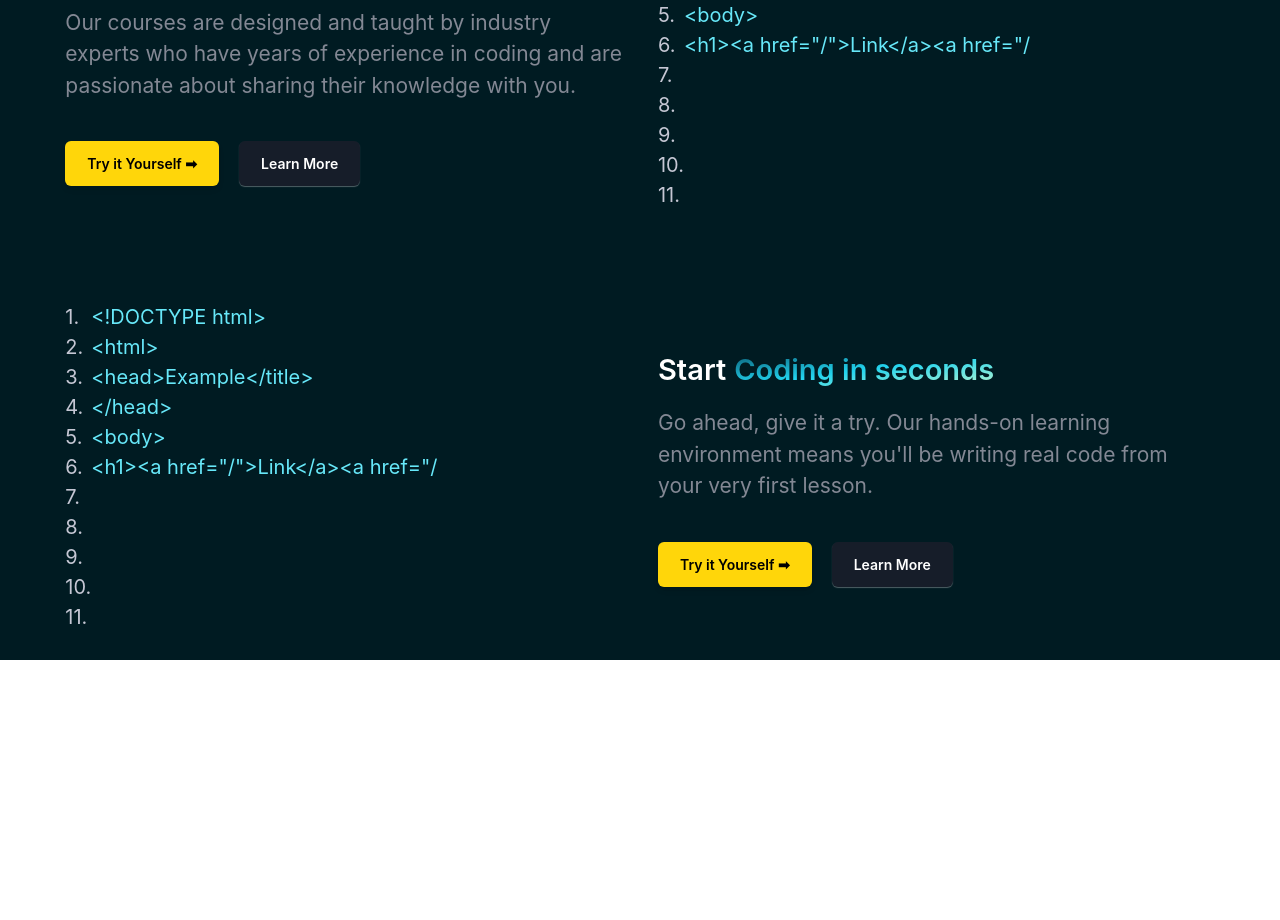
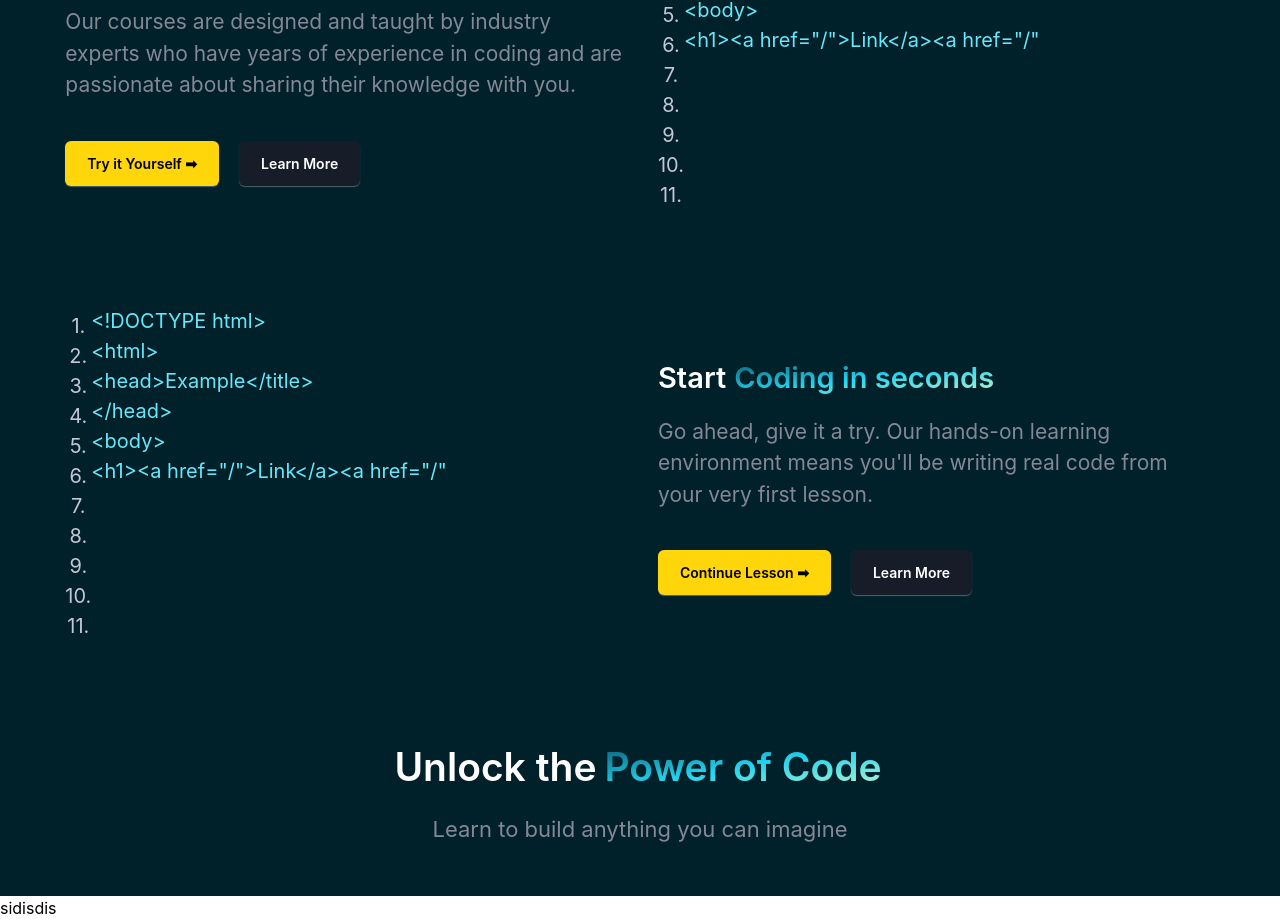
Before and after one commit to RohanVania/EdTechPlatform, a React (Create React App) app in the folder FRONTEND/: page / in a window 1280 px wide. Shown: the part 640-1560 px from the top of the page. Before the commit the page ends 1300 px from the top, so only its background shows below. Built offline with nearby package versions, Linux system fonts and the light colour scheme.

Commit message:
Some changes in work

```diff
--- a/FRONTEND/src/App.js
+++ b/FRONTEND/src/App.js
@@ -1,16 +1,17 @@
-import { Routes,Route } from "react-router-dom";
 import "./App.css";
 import {HomePage} from "./pages/HomePage";
 import CoursePage from "./pages/CoursePage";
+import { Routes,Route } from "react-router-dom";
 
 
 function App() {
   return (
     <div className="tw-font-inter">
-      <Routes>
-        <Route path='/' element={<HomePage/>}/>
-        <Route path='/courses' element={<CoursePage/>}/>
-      </Routes>
+    <Routes>
+      <Route path="/" element={<HomePage/>} />
+      <Route path="/courses" element={<CoursePage/>}/>
+      <Route path="*" element={<h1 className="tw-h-screen tw-bg-red-300" >NOT FOUND</h1>} />
+    </Routes>
 
     </div>
   );
--- a/FRONTEND/src/components/core/Buttons.js
+++ b/FRONTEND/src/components/core/Buttons.js
@@ -1,20 +1,17 @@
 import React from 'react'
 
-function Buttons({btnobject,extrasmall}) {
+function Buttons({extrasmall,text,active}) {
 
-        const extrasmallstyle=extrasmall?'tw-text-[9px]':'tw-text-[10px]'
+        const extrasmallstyle=extrasmall?'tw-text-[8px]':'tw-text-[10px]'
 
-        const activestyle1=btnobject.texts.btn1.active?"tw-bg-yellow-50":'tw-bg-[#161d29] tw-text-white';
-        const activestyle2=btnobject.texts.btn2.active?"tw-bg-yellow-50":'tw-bg-[#161d29] tw-text-white';
+        const activestyle1=active?"tw-bg-yellow-50 tw-border-0 tw-shadow-0":'tw-bg-[#161d29] tw-text-white';
 
     return (
         <>
-            <div className={`${activestyle1} ${extrasmallstyle} tw-px-[7px] tw-py-[12px] tw-rounded-full btnalign:tw-rounded-md btn:tw-px-[18px] 2xs:tw-px-[22px] 2xs:tw-text-[14px] tw-font-semibold tw-shadow-md`}>
-                {btnobject.texts.btn1.text}
+            <div className={`${activestyle1} ${extrasmallstyle} tw-px-[7px] tw-py-[12px] tw-rounded-full btnalign:tw-rounded-md btn:tw-px-[18px] 2xs:tw-px-[22px] 2xs:tw-text-[14px] tw-font-semibold tw-shadow-m tw-shadow-[0_1px_1px_0px_rgba(255,255,255,0.3)]`}>
+                {text}
             </div>
-            <div className={ `${activestyle2} ${extrasmallstyle} tw-px-[7px] tw-py-[12px] btnalign:tw-rounded-md tw-rounded-full btn:tw-px-[18px] 2xs:tw-px-[22px] 2xs:tw-text-[14px] tw-font-semibold tw-shadow-[0_1px_1px_0px_rgba(255,255,255,0.3)] `}>
-            {btnobject.texts.btn2.text}
-            </div>
+
         </>
     )
 }
--- a/FRONTEND/src/components/homePage/CodeBlock.js
+++ b/FRONTEND/src/components/homePage/CodeBlock.js
@@ -6,27 +6,28 @@ import { TypeAnimation } from 'react-type-animation';
 
 
 
-function CodeBlock({text,heading1,highlight,heading2,btnobj,reverse,code,codecolor}) {
-    const reversestyle=reverse?'codeblock:tw-flex-row-reverse':'';
+function CodeBlock({ text, heading1, highlight, heading2, btnobj, reverse, code, codecolor }) {
+    const reversestyle = reverse ? 'codeblock:tw-flex-row-reverse' : '';
     return (
         <div className={`tw-flex tw-flex-col tw-items-center codeblock:tw-flex-row  ${reversestyle}  tw-justify-evenly tw-gap-5 btnalign:tw-gap-9 `}>
             {/* Block 1 */}
-            <div className='tw-w-full tw-bg-purple-40 tw-flex tw-flex-col tw-gap-5 xs:tw-gap-10 tw-py-5 xs:tw-py-9 sm:tw-max-w-[600px]'>
+            <div className='tw-w-full tw-bg-purple-40 tw-flex tw-flex-col   tw-gap-5 xs:tw-gap-10 tw-py-5 xs:tw-py-9 sm:tw-max-w-[600px]'>
                 <div className='tw-flex tw-flex-col tw-gap-4'>
                     <HighlightText text={heading1} highlight={highlight} text2={heading2} />
-                    <p className='tw-text-richblack-300 tw-text-[10px] 3xs:tw-text-[13px] 2xs:tw-text-[15px] xs:tw-text-[17px] sm:tw-text-[17px] md:tw-text-[21px]  '>
-                      {text}
+                    <p className='tw-text-richblack-300 tw-text-[10px] 3xs:tw-text-[13px] 2xs:tw-text-[15px] xs:tw-text-[17px] sm:tw-text-[17px] md:tw-text-[21px] tw-pr-0'>
+                        {text}
                     </p>
                 </div>
                 <div className='tw-flex tw-gap-2 xs:tw-gap-5 '>
-                    <Buttons btnobject={btnobj} extrasmall />
+                    <Buttons text={btnobj.btn1.text} extrasmall={btnobj.btn1.text} active={btnobj.btn1.active}  />
+                    <Buttons text={btnobj.btn2.text} extrasmall={btnobj.btn2.text} active={btnobj.btn2.active} />
                 </div>
             </div>
             {/* Block 2 */}
-            <div className='tw-w-full tw-bg-purple-80  tw-flex tw-flex   sm:tw-max-w-[600px] codeblock:tw-h-[386px]  codeblock:tw-py-4'>
+            <div className='tw-w-full tw-h-full  tw-py-5 tw-bg-purple-80  tw-flex tw-flex  sm:tw-max-w-[600px] codeblock:tw-h-[395px]  codeblock:tw-py-4'>
 
-                <div className='tw-flex tw-items-center tw-justify-around tw-text-richblack-50 tw-whitespace-pre-line '>
-                    <div className='tw-flex tw-flex-col tww-[12%] tw-text-[13px] 2xs:tw-text-[16px] xs:tw-text-[20px] tw-items-start '>
+                <div className='tw-flex tw-items-center tw-justify-around tw-text-richblack-50 tw-whitespace-pre-line  '>
+                    <div className='tw-flex tw-flex-col tw-items-center tw-justify-evenly tw-gap-[1.8px] sm:tw-gap-0  tw-text-[13px] 2xs:tw-text-[16px] xs:tw-text-[20px] tw-items-start  '>
                         <p>1.</p>
                         <p>2.</p>
                         <p>3.</p>
@@ -39,13 +40,13 @@ function CodeBlock({text,heading1,highlight,heading2,btnobj,reverse,code,codecol
                         <p>10.</p>
                         <p>11.</p>
                     </div>
-                    <div className={`${codecolor} tw-w-full  tw-text-[12px] btn:tw-text-[12px] 2xs:tw-text-[15px] xs:tw-text-[20px] tw-flex-1  tw-h-[97%] tw-w-[100%] xs:tw-h-full codeblock:tw-h-[93.3%] `}>
+                    <div className={` ${codecolor} tw-w-full tw-h-full  tw-text-[12px] btn:tw-text-[12px] 2xs:tw-text-[15px] xs:tw-text-[20px] tw-flex-1  tw-h-[100%] tw-w-[100%] xs:tw-h-full codeblock:tw-h-[93.3%] `}>
                         <TypeAnimation
-                        style={{width:'100%',height:'100%'}}
-                        sequence={[code,1000,""]}
-                        cursor={true}
-                        repeat={Infinity}
-                        omitDeletionAnimation={true}
+                            style={{ width: '100%', height: '100%' }}
+                            sequence={[code, 1000, ""]}
+                            repeat={Infinity}
+                            omitDeletionAnimation={true }
+                            cursor={true}
                         />
                     </div>
                 </div>
--- a/FRONTEND/src/components/homePage/HighlightText.js
+++ b/FRONTEND/src/components/homePage/HighlightText.js
@@ -2,11 +2,14 @@
 
 import React from 'react'
 
-function HighlightText({text,highlight,text2}) {
+function HighlightText({text,highlight,text2,Size}) {
+        const fontbigger=Size?'md:tw-text-[39px]':''
     return (
-        <p className='tw-text-white tw-font-[600] tw-text-[14px] sm:tw-text-[29px]  3xs:tw-text-[17px] btn:tw-text-[20px] btnalign:tw-text-[26px] '>
-            {text}
-            <span className='tw-mx-1  tw-text-[17px] 3xs:tw-text-[23px] btn:tw-text-[29px] btnalign:tw-text-[36px] btnalign:tw-ml-2 sm:tw-text-[29px] tw-bg-gradient-to-br tw-from-blue-500 tw-via-cyan-400 tw-to-green-200 tw-text-transparent tw-bg-clip-text'>
+        // <p className={`tw-text-white tw-font-[600] tw-text-[14px] sm:tw-text-[29px]  3xs:tw-text-[17px] btn:tw-text-[20px] btnalign:tw-text-[26px] md:${fontbigger}`}>
+        <p className={`tw-text-white tw-font-[600] tw-text-[14px] sm:tw-text-[29px]  3xs:tw-text-[25px] btn:tw-text-[20px] btnalign:tw-text-[26px]  ${fontbigger}`}>
+        {text}
+
+            <span className={`tw-mx-1  tw-text-[17px] 3xs:tw-text-[25px] btn:tw-text-[29px] btnalign:tw-text-[36px] btnalign:tw-ml-2 sm:tw-text-[29px] tw-bg-gradient-to-br tw-from-blue-500 tw-via-cyan-400 tw-to-green-200 tw-text-transparent tw-bg-clip-text  ${fontbigger}`}>
                 {highlight}
             </span>
             {text2}
--- a/FRONTEND/src/index.js
+++ b/FRONTEND/src/index.js
@@ -2,13 +2,13 @@ import React from "react";
 import ReactDOM from "react-dom/client";
 import App from "./App";
 import "./index.css";
-import {BrowserRouter} from "react-router-dom";
+import { BrowserRouter } from "react-router-dom";
 
 const root = ReactDOM.createRoot(document.getElementById("root"));
 root.render(
   <React.StrictMode>
     <BrowserRouter>
-        <App />
+      <App />
     </BrowserRouter>
-    </React.StrictMode>
+  </React.StrictMode>
 );
--- a/FRONTEND/src/pages/HomePage.js
+++ b/FRONTEND/src/pages/HomePage.js
@@ -6,41 +6,39 @@ import Banner from "../assets/Images/banner.mp4"
 import CodeBlock from '../components/homePage/CodeBlock'
 
 const btndata1 = {
-  texts: {
     btn1: {
-      text: 'Learn More',
+      text: 'Try it Yourself ➡',
+      extrasmall:true,
       active: true
     },
     btn2: {
-      text: 'Book Now',
-      active: false
-    }
-
-  }
-}
-const btndata2 = {
-  texts: {
-    btn1: {
-      text: 'Try it Yourself ➡',
-      active: true
-    },
-    btn2: {
+      extrasmall:true,
       text: 'Learn More',
       active: false
     }
 }
+
+const btndata2 = {
+  btn1: {
+    text: 'Continue Lesson ➡',
+    extrasmall:true,
+    active: true
+  },
+  btn2: {
+    extrasmall:true,
+    text: 'Learn More',
+    active: false
   }
-
-
+}
 
 
 export function HomePage() {
   return (
-    <div className='tw-bg-red-20 tw-bg-richblue-900 '>
+    <>
+        {/* Section 1 */}
+      <div id='section1' className='tw-bg-red-20 tw-bg-richblue-800 '>
 
-      {/* Section 1 */}
-
-      <div className='tw-bg-green-30 tw-px-3 tw-w-11/12 tw-mx-auto '>
+        <div className='tw-px-3 tw-w-11/12   tw-mx-auto '>
             {/* BUTTON */}
             <div className=' tw-px- tw-mt-3 tw-text-richblack-200 tw-mx-auto'>
               <div className='tw-flex tw-items-center tw-justify-center tw-gap-2 btn:tw-w-[260px] tw-shadow-[0_0px_6px_0px_rgba(255,255,255,0.3)]  tw-bg-[#161d29] tw-rounded-full tw-px-[6px] tw-py-[12px] tw-text-[11px] 3xs:tw-text-[13px] btnalign:tw-mx-auto btnalign:tw-text-[19px] btnalign:tw-w-[290px]'>
@@ -52,7 +50,7 @@ export function HomePage() {
             </div>
 
             {/* Heading */}
-        <div className='tw-mt-5  '>
+            <div className='tw-mt-5  tw-mx-auto'>
               <div className='btnalign:tw-text-center'>
                 <HighlightText text="Empower Your Future with" highlight="Coding Skills" />
               </div>
@@ -61,7 +59,8 @@ export function HomePage() {
                   With our online coding courses, you can learn at your own pace, from anywhere in the world, and get access to a wealth of resources, including hands-on projects, quizzes, and personalized feedback from instructors.
                 </p>
                 <div className='tw-flex tw-gap-3 3xs:tw-gap-2 2xs:tw-gap-5 tw-mt-5 btnalign:tw-mx-auto'>
-              <Buttons btnobject={btndata1} />
+                  <Buttons text="Learn More" active extrasmall />
+                  <Buttons text="Book a demo"  extrasmall />
                 </div>
               </div>
             </div>
@@ -88,11 +87,12 @@ export function HomePage() {
                 </defs>
               </svg>
 
-
             </div>
 
-        <div className=' tw-bg-red-30 tw-mt-[20px] md:tw-mt-[55px] tw-flex tw-flex-col tw-gap-9 '>
-          <CodeBlock btnobj={btndata2}
+          {/* Code Blocks */}
+            <div className=' tw-bg-red-30 tw-mt-[15px] md:tw-mt-[50px] tw-flex tw-flex-col tw-gap-9 tw-pb-[40px] xs:tw-pb-[50px] md:tw-pb-[65px] '>
+              <CodeBlock
+              btnobj={btndata1}
                 text='Our courses are designed and taught by industry experts who have years of experience in coding and are passionate about sharing their knowledge with you.'
                 heading1='Unlock your'
                 heading2='with our online courses'
@@ -100,7 +100,8 @@ export function HomePage() {
                 code={`<!DOCTYPE html>\n<html>\n<head>Example</title>\n</head>\n<body>\n<h1><a href="/">Link</a><a href="/">Link</a>\n</h1>\n<nav>\n<a href="three">Three</a>\n</nav>\n</body>`}
                 codecolor='tw-text-cyan-300'
               />
-          <CodeBlock btnobj={btndata2}
+              <CodeBlock
+              btnobj={btndata2}
                 text="Go ahead, give it a try. Our hands-on learning environment means you'll be writing real code from your very first lesson."
                 heading1='Start'
                 highlight='Coding in seconds'
@@ -111,18 +112,30 @@ export function HomePage() {
             </div>
 
             {/*  */}
+            <div className='tw-mx-auto'>
+              <div className=' btnalign:tw-text-center tw-pb-[20px] 3xs:tw-pb-[25px]  sm:tw-pb-[50px]'>
+                    <HighlightText text="Unlock the" highlight="Power of Code"  Size="300px"/>
+                    <p className='tw-mt-4 tw-text-[14px] 2xs:tw-text-[18px] md:tw-text-[22px] tw-text-richblack-300'>
+                      Learn to build anything you can imagine
+                    </p>
+              </div>
+            </div>
+        </div>
 
       </div>
 
+      {/* Section 2 */}
+
+      <div id='section2' className='tw-max-w-maxContent'>
+        sidisdis
+      </div>
 
 
-
-      {/* Section 2 */}
       {/* Section 3 */}
       {/* Section 4 */}
 
 
 
-    </div>
+    </>
   )
 }
```
Lines whose indentation alone changed are shown as unchanged.
